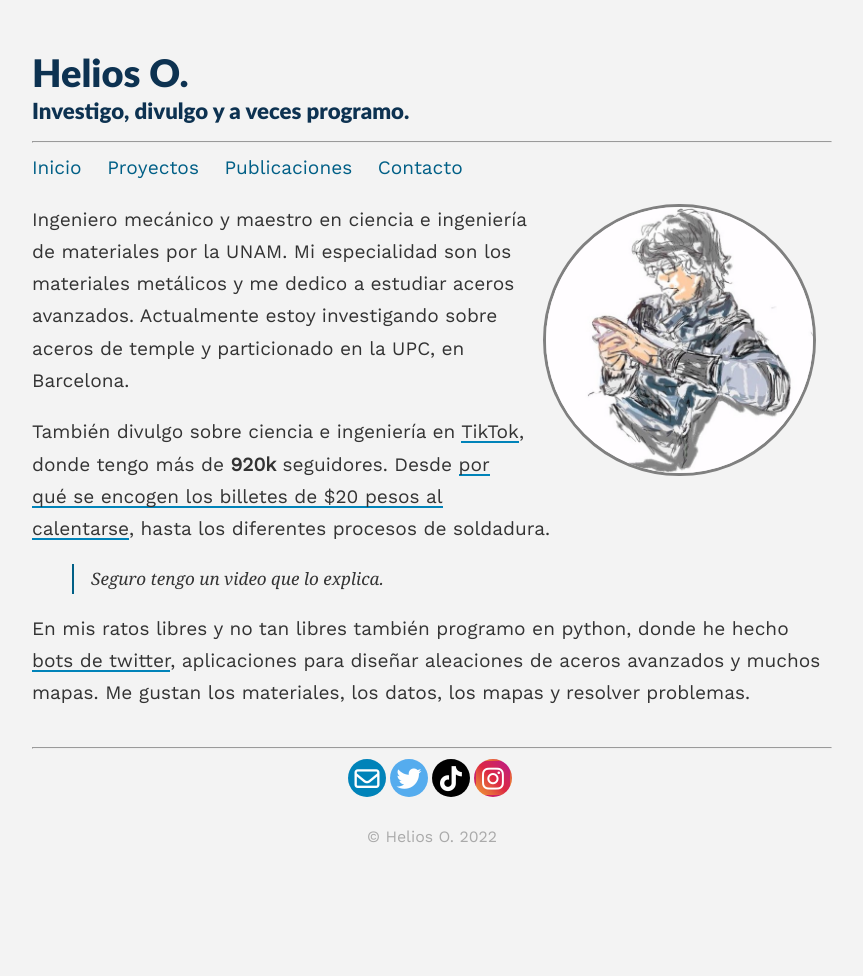
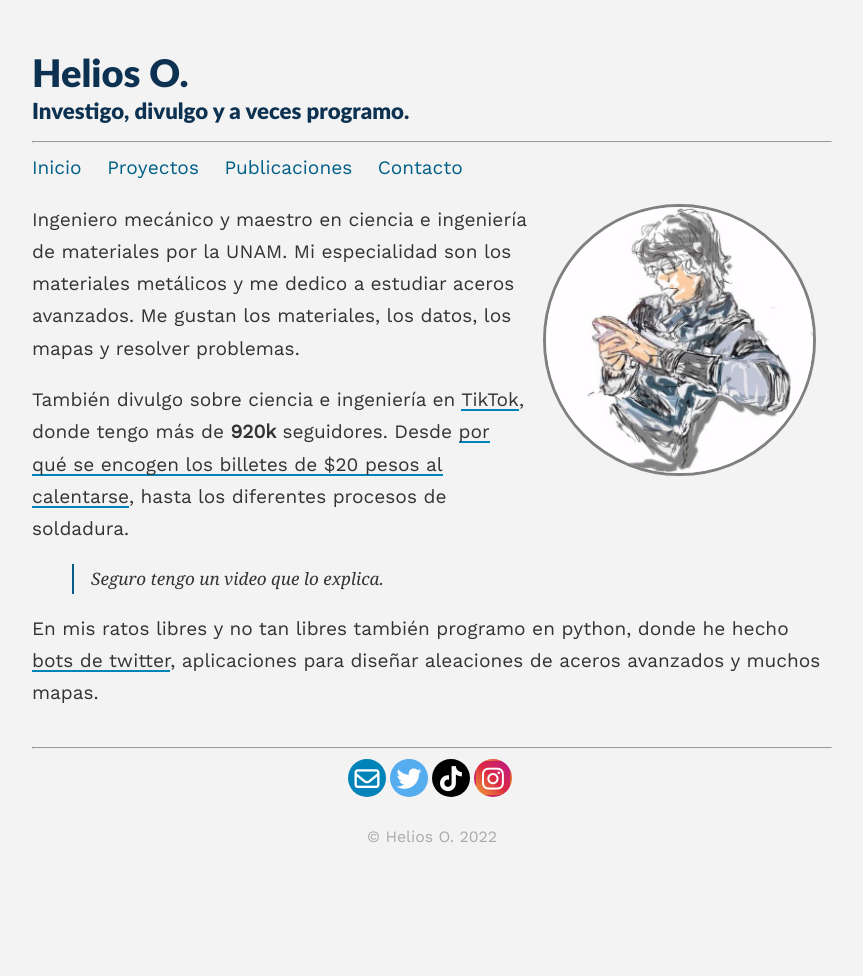
Before and after one commit to Heliouz/Heliouz.github.io, a Jekyll site: the page built from index.md, in a window 1280 px wide. Shown: the whole page, without its empty margins (208-1071 px from the left). Built offline with Jekyll 4.4.1, drawn with Linux system fonts in a browser that asks for light colours.

Commit message:
Update index.md

```diff
--- a/index.md
+++ b/index.md
@@ -7,10 +7,10 @@
 published: true
 ---
 
-Ingeniero mecánico y maestro en ciencia e ingeniería de materiales por la UNAM. Mi especialidad son los materiales metálicos y me dedico a estudiar aceros avanzados. Actualmente estoy investigando sobre aceros de temple y particionado en la UPC, en Barcelona.
+Ingeniero mecánico y maestro en ciencia e ingeniería de materiales por la UNAM. Mi especialidad son los materiales metálicos y me dedico a estudiar aceros avanzados.  Me gustan los materiales, los datos, los mapas y resolver problemas.
 
 También divulgo sobre ciencia e ingeniería en [TikTok](https://www.tiktok.com/@heliouz_){:target="_blank"}, donde tengo más de __920k__ seguidores. Desde [por qué se encogen los billetes de $20 pesos al calentarse](https://www.sdpnoticias.com/estilo-de-vida/por-que-se-encoge-un-billete-de-20-pesos-al-calentarse-cientifico-lo-explica/){:target="_blank"}, hasta los diferentes procesos de soldadura.
 
 >Seguro tengo un video que lo explica.
 
-En mis ratos libres y no tan libres también programo en python, donde he hecho [bots de twitter](https://twitter.com/BigakuSan){:target="_blank"}, aplicaciones para diseñar aleaciones de aceros avanzados y muchos mapas. Me gustan los materiales, los datos, los mapas y resolver problemas.
+En mis ratos libres y no tan libres también programo en python, donde he hecho [bots de twitter](https://twitter.com/BigakuSan){:target="_blank"}, aplicaciones para diseñar aleaciones de aceros avanzados y muchos mapas.
```
